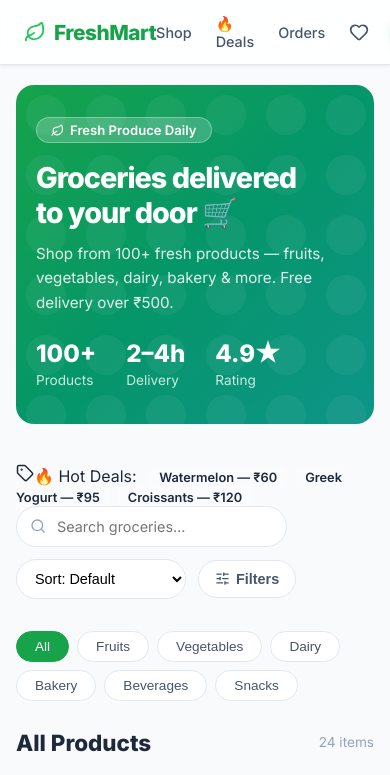
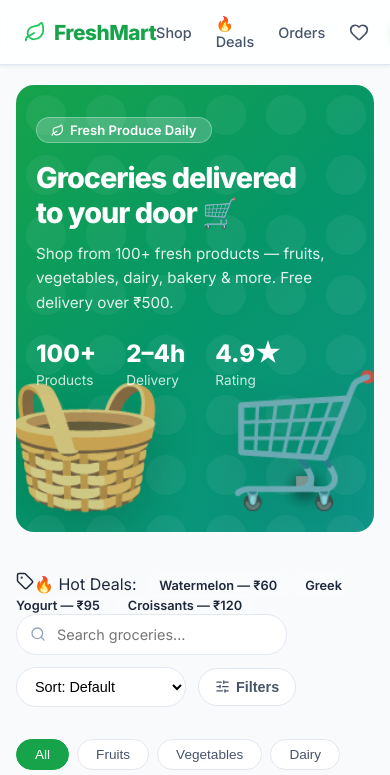
Before and after one commit to Akc04/FreshMart, a Next.js app: page / in a window 390 px wide. Shown: the top 775 px of the page. Built offline with nearby package versions, Linux system fonts and the light colour scheme; grey boxes are pictures that could not be loaded.

Commit message:
feat: enable and optimize hero animations for mobile devices

```diff
--- a/src/app/globals.css
+++ b/src/app/globals.css
@@ -577,4 +577,22 @@ img { display: block; }
 .falling-tag { pointer-events: none; opacity: 0.6; }
 .gift-group { cursor: pointer; }
 
-@media (max-width: 768px) { .interactive-hero-graphics, .deals-hero-graphics { display: none; } }
+@media (max-width: 768px) {
+  .interactive-hero-graphics, .deals-hero-graphics {
+    width: 100%;
+    right: 0;
+    justify-content: center;
+    gap: 20px;
+    padding-bottom: 10px;
+    opacity: 0.8;
+  }
+  .container-emoji { font-size: 8rem; }
+  .contained-item { width: 50px; bottom: 20px; }
+
+  /* Make room for text on mobile if needed */
+  .hero {
+    display: flex;
+    flex-direction: column;
+    padding-bottom: 140px; /* Space for graphics at bottom */
+  }
+}
```
